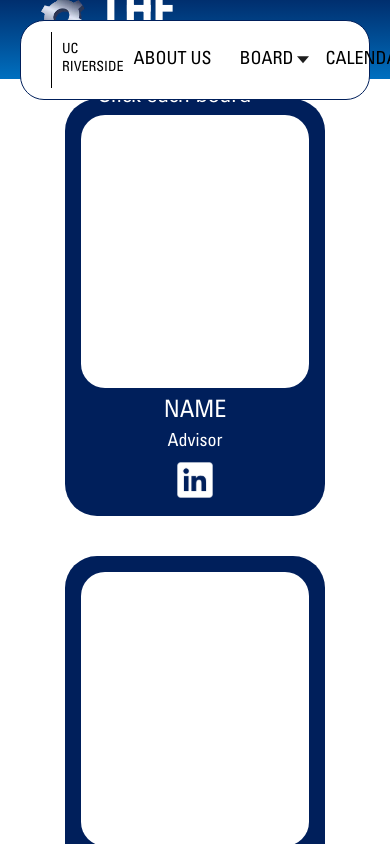
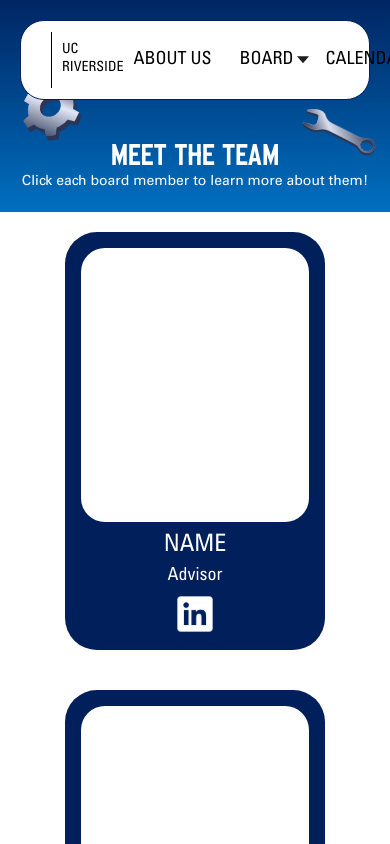
Before and after one commit to acm-ucr/shpe-website, a Next.js app: page /board/current in a window 390 px wide. Shown: the top 844 px of the page. Built offline with nearby package versions, Linux system fonts and the light colour scheme.

Commit message:
Implementing Mobile Banners

```diff
--- a/src/app/board/alumni/page.tsx
+++ b/src/app/board/alumni/page.tsx
@@ -1,13 +1,12 @@
 import AlumniCard from "@/components/board/alumniCard";
 import { alumni } from "@/data/alumniData";
 import GradCap from "@/public/banners/icons/Graduation Cap.webp";
-import Decor from "@/public/banners/SolarBoat-Alumni.webp";
 import TitleBanner from "@/components/Title";
 
 const AlumniPage = () => {
   return (
     <div className="flex flex-col justify-center">
-      <TitleBanner title="ALUMNI" icon={GradCap} decoration={Decor} />
+      <TitleBanner title="ALUMNI" icon={GradCap} />
       <div className="relative grid grid-cols-3 gap-10 px-30 pt-10">
         {alumni.map(({ name, year, linkedIn }) => (
           <AlumniCard
--- a/src/app/board/current/page.tsx
+++ b/src/app/board/current/page.tsx
@@ -1,4 +1,3 @@
-import Decor from "@/public/banners/Gallery-MeetTheTeam.webp";
 import TitleBanner from "@/components/Title";
 import BoardCard from "@/components/board/BoardCard";
 import { boardData } from "@/data/boardData";
@@ -10,7 +9,6 @@ const Board = () => {
       <TitleBanner
         title="MEET THE TEAM"
         description="Click each board member to learn more about them!"
-        decoration={Decor}
       />
       <div className="mt-5 flex w-full justify-center px-6">
         <div className="flex w-full max-w-6xl flex-wrap justify-center gap-x-40 gap-y-10">
--- a/src/app/calendar/page.tsx
+++ b/src/app/calendar/page.tsx
@@ -1,11 +1,10 @@
 import CalenderIcon from "@/public/banners/icons/Calendar.webp";
-import Decor from "@/public/banners/Gallery-MeetTheTeam.webp";
 import TitleBanner from "@/components/Title";
 
 const Calendar = () => {
   return (
     <div>
-      <TitleBanner title="CALENDAR" icon={CalenderIcon} decoration={Decor} />
+      <TitleBanner title="CALENDAR" icon={CalenderIcon} decoration="gears" />
       <p>Calendar</p>
     </div>
   );
--- a/src/app/gallery/page.tsx
+++ b/src/app/gallery/page.tsx
@@ -1,11 +1,10 @@
 import GalleryIcon from "@/public/banners/icons/Picture.webp";
-import Decor from "@/public/banners/Gallery-MeetTheTeam.webp";
 import TitleBanner from "@/components/Title";
 
 const Gallery = () => {
   return (
     <div>
-      <TitleBanner title="GALLERY" icon={GalleryIcon} decoration={Decor} />
+      <TitleBanner title="GALLERY" icon={GalleryIcon} decoration="gears" />
       <p>Gallery</p>
     </div>
   );
--- a/src/app/not-found.tsx
+++ b/src/app/not-found.tsx
@@ -2,14 +2,13 @@ import Image from "next/image";
 import NotFoundImage from "@/public/404Image.svg";
 import Link from "next/link";
 import Questionmark from "@/public/banners/icons/question mark.webp";
-import Gears from "@/public/banners/404.webp";
 import TitleBanner from "@/components/Title";
 
 const NotFound = () => {
   return (
     <div>
-      <TitleBanner title="" icon={Questionmark} decoration={Gears} />
-      <div className="flex h-screen flex-col items-center justify-center">
+      <TitleBanner title="" icon={Questionmark} decoration="gears" />
+      <div className="flex flex-col items-center">
         {
           <Image
             src={NotFoundImage}
--- a/src/app/projects/page.tsx
+++ b/src/app/projects/page.tsx
@@ -1,12 +1,11 @@
 import Boat from "@/public/banners/icons/Sail Boat.webp";
-import Decor from "@/public/banners/SolarBoat-Alumni.webp";
 import TitleBanner from "@/components/Title";
 import Joinging from "@/components/projects/Joining";
 
 const Projects = () => {
   return (
     <div>
-      <TitleBanner title="SOLAR BOAT PROJECT" icon={Boat} decoration={Decor} />
+      <TitleBanner title="SOLAR BOAT PROJECT" icon={Boat} />
       <p>Projects</p>
       <Joinging />
     </div>
--- a/src/components/Title.tsx
+++ b/src/components/Title.tsx
@@ -1,35 +1,59 @@
 "use client";
 import Image, { StaticImageData } from "next/image";
+import gear from "@/public/gear.webp";
+import wrench from "@/public/wrench.webp";
 
 interface titleData {
   title: string;
   description?: string;
   icon?: StaticImageData;
-  decoration: StaticImageData;
+  decoration?: string;
 }
 
-const TitleBanner = ({ title, description, icon, decoration }: titleData) => {
+const TitleBanner = ({
+  title,
+  description,
+  icon,
+  decoration = "wrench",
+}: titleData) => {
   return (
-    <div className="from-shpe-blue-200 to-shpe-blue-150 relative -mt-35 flex flex-col items-center justify-center bg-gradient-to-b">
-      <Image
-        className="h-auto w-full object-contain"
-        src={decoration}
-        alt="Decor"
-      />
-      <div className="absolute top-3/4 left-1/2 flex -translate-x-1/2 -translate-y-1/2 flex-row items-center gap-3">
+    <div className="from-shpe-blue-200 to-shpe-blue-150 relative -mt-35 flex flex-col items-center justify-center overflow-hidden bg-gradient-to-b pt-35">
+      <div className="relative flex min-w-8/10 flex-row justify-center gap-3 py-5 md:min-w-150 md:px-20">
+        <Image
+          src={gear}
+          alt="Gear Icon"
+          width="50"
+          height="50"
+          className={`absolute left-0 -scale-x-100 -rotate-8 ${
+            decoration === "wrench"
+              ? "-top-10 w-15 md:-top-18 md:w-30"
+              : "bottom-0 w-10 md:w-20"
+          }`}
+        />
+        <Image
+          src={decoration === "wrench" ? wrench : gear}
+          alt="wrench Icon"
+          width="50"
+          height="50"
+          className={`absolute right-0 ${
+            decoration === "wrench"
+              ? "-top-5 w-15 -scale-x-100 -rotate-22 md:w-25"
+              : "top-0"
+          }`}
+        />
         {icon && (
           <Image
-            className="h-12 w-12 md:h-auto md:w-auto"
+            className="w-12 object-contain md:w-20"
             src={icon}
             alt="Icon"
           />
         )}
         <div className="flex flex-col items-center justify-center">
-          <p className="font-shpe-beachwood scale-y-125 text-5xl font-semibold text-white">
+          <p className="font-shpe-beachwood scale-y-125 text-2xl font-semibold text-white md:text-5xl">
             {title}
           </p>
           {description && (
-            <p className="font-shpe-univers text-xl font-light text-white">
+            <p className="font-shpe-univers text-sm font-light text-white md:text-xl">
               {description}
             </p>
           )}
--- a/src/components/landing/Header.tsx
+++ b/src/components/landing/Header.tsx
@@ -1,12 +1,15 @@
 import Image from "next/image";
 import Link from "next/link";
-import Banner from "@/public/home/landing.webp";
+import gear from "@/public/gear.webp";
+import wrench from "@/public/wrench.webp";
+import rocket from "@/public/home/rocket-transparent.webp";
+//import Banner from "@/public/home/landing.webp";
 
 const LandingHeader = () => {
   return (
-    <header className="text-shpe-white-100 from-shpe-blue-200 to-shpe-blue-150 relative isolate z-0 -mt-30 flex h-120 w-full justify-between overflow-hidden bg-linear-180 pt-25">
-      <div className="relative z-10 my-auto flex w-full flex-col items-start pl-6 sm:pl-12 lg:pl-24">
-        <h1 className="font-shpe-beachwood scale-y-140 text-4xl leading-[0.93] font-semibold uppercase drop-shadow-[0_5px_2px_rgba(0,0,0,0.35)] sm:text-xl md:text-4xl lg:text-5xl">
+    <header className="text-shpe-white-100 from-shpe-blue-200 to-shpe-blue-150 relative isolate z-0 -mt-30 flex h-120 w-full justify-center md:justify-between overflow-hidden bg-linear-180 pt-25">
+      <div className="relative z-10 my-auto flex w-full flex-col items-center md:items-start pl-6 sm:pl-12 lg:pl-24">
+        <h1 className="font-shpe-beachwood scale-y-140 text-3xl text-center md:text-start leading-[0.93] font-semibold uppercase drop-shadow-[0_5px_2px_rgba(0,0,0,0.35)] md:text-4xl lg:text-5xl">
           Society of Hispanic <br /> Professional Engineers <br /> @
           <span className="text-[#FFB81C]"> UCR</span>
         </h1>
@@ -18,7 +21,13 @@ const LandingHeader = () => {
           Join SHPE National
         </Link>
       </div>
-      <Image src={Banner} alt="Landing" className="w-3xl object-cover" />
+      {/*<Image src={Banner} alt="Landing" className="w-3xl object-cover" />*/}
+      <div className=" h-full w-full md:w-160 right-0 absolute md:relative top-0">
+        <Image src={gear} alt="gear" className="absolute bottom-15 -left-10 md:top-15 md:left-10 w-40 md:w-30 rotate-7 "/>
+        <Image src={rocket} alt="rocket" className="absolute bottom-10 left-0 w-25 -rotate-45 hidden md:block"/>
+        <Image src={wrench} alt="wrench" className="absolute w-40 -rotate-95 top-15 md:top-5 -right-10 md:right-0"/>
+        <Image src={gear} alt="gear" className="absolute w-45 md:w-50 -scale-x-100 bottom-5 -right-12 md:right-5"/>
+      </div>
     </header>
   );
 };
```
